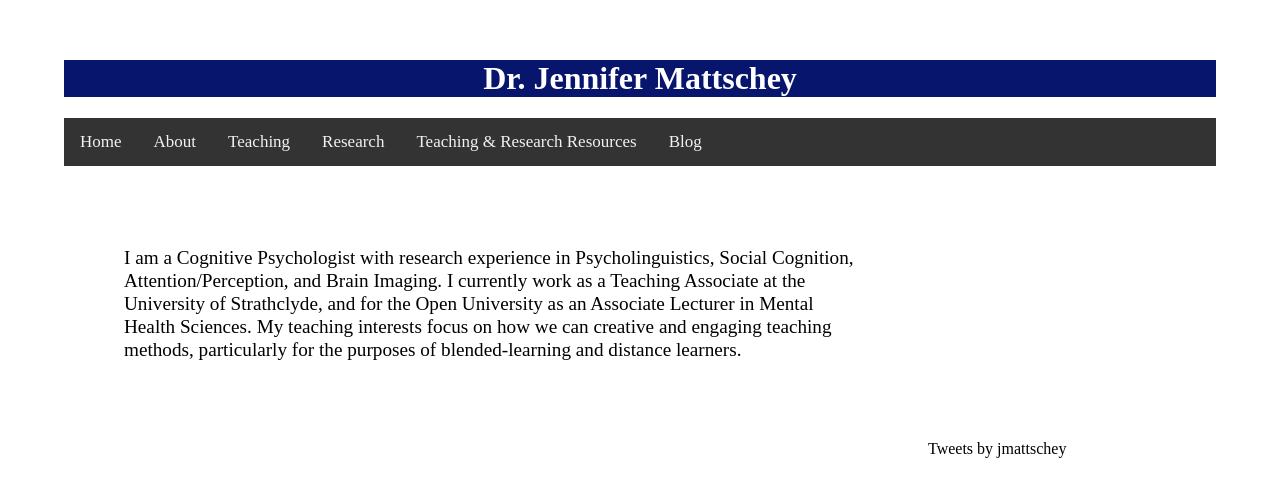
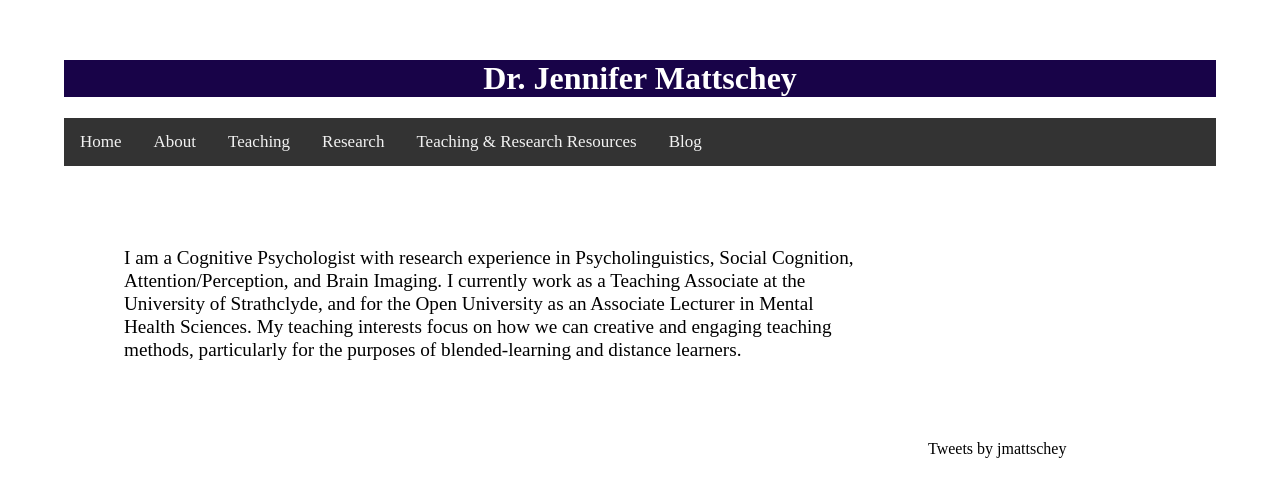
Before and after one commit to jmattschey/jmattschey.github.io, a Jekyll site: the page built from index.html, in a window 1280 px wide. Shown: the top 497 px of the page. Built offline with Jekyll 4.4.1, drawn with Linux system fonts in a browser that asks for light colours; comment, search, counter and statistics services are not loaded.

Commit message:
Update style.css

```diff
--- a/css/style.css
+++ b/css/style.css
@@ -3,7 +3,7 @@
 }
 
 .header, .footer {
-  background-color: #07166C;
+  background-color: #180348;
   color: #FFFFFF;
   border-color: #E75480;
   text-align: center;
```
